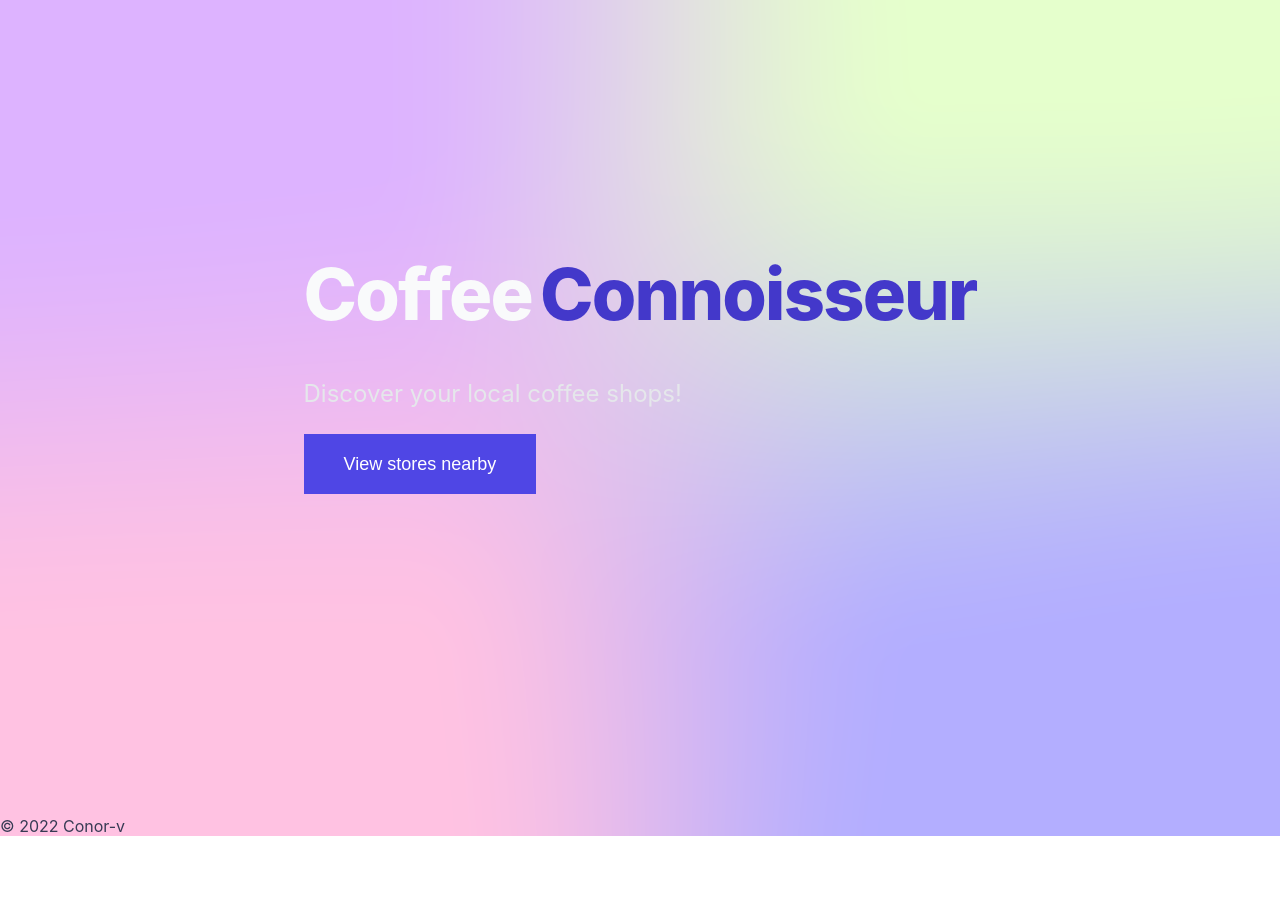
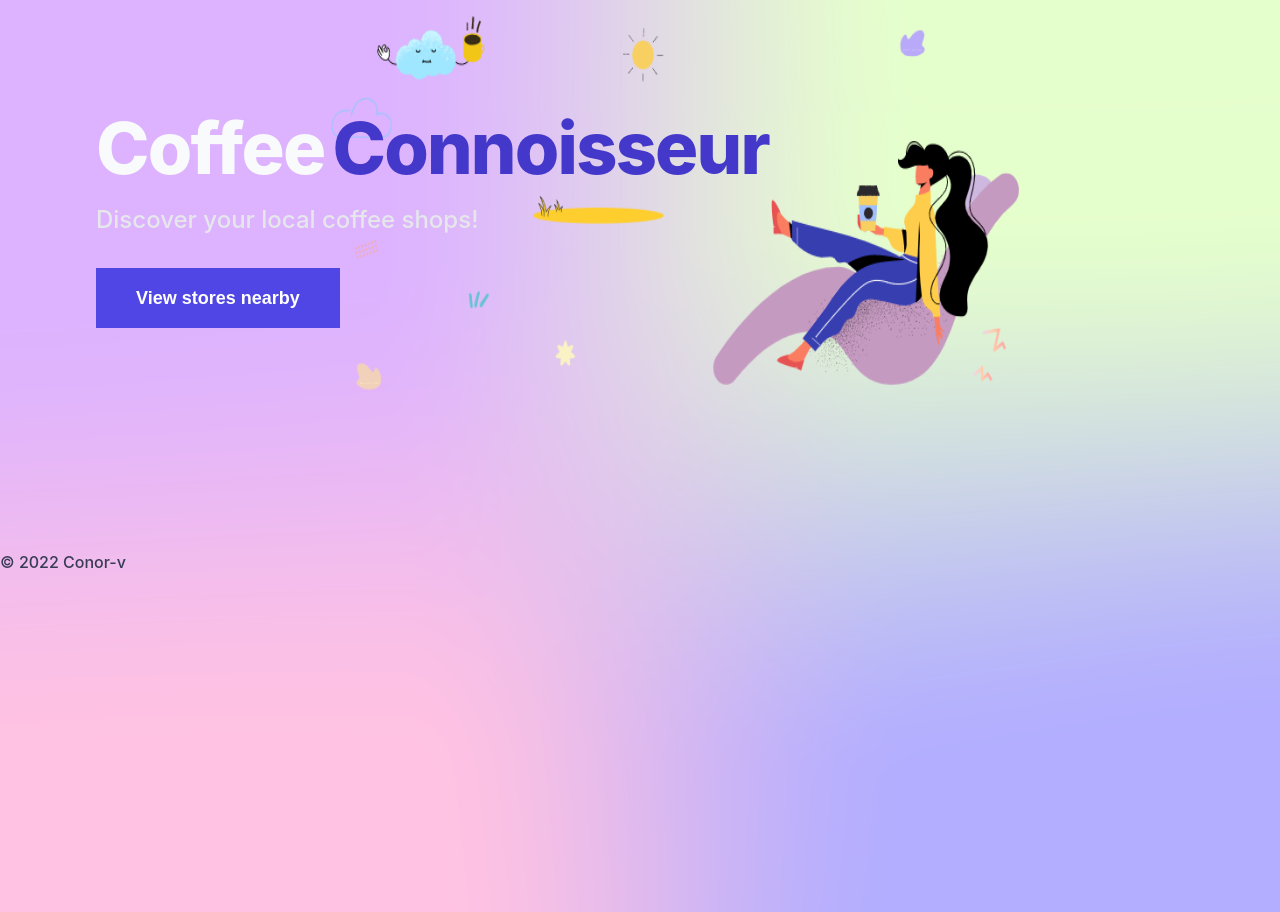
Before and after one commit to conor-v/coffee-connoisseur-ZTM, a Next.js app: page / in a window 1280 px wide. Before the commit the page ends 836 px from the top, so only its background shows below. Built offline with nearby package versions, Linux system fonts and the light colour scheme.

Commit message:
hero img toevoegen

```diff
--- a/components/banner.js
+++ b/components/banner.js
@@ -8,7 +8,9 @@
         <span className={styles.title2}>Connoisseur</span>
       </h1>
       <p className={styles.subTitle}>Discover your local coffee shops!</p>
-      <button className={styles.button} onClick={handleOnclick}>{buttonText}</button>
+      <div className={styles.buttonWrapper}>
+        <button className={styles.button} onClick={handleOnclick}>{buttonText}</button>
+      </div>
     </div>
   )
 }
--- a/components/banner.module.css
+++ b/components/banner.module.css
@@ -1,6 +1,6 @@
 /** By default, this is a mobile breakpoint **/
 .container {
-  margin-bottom: 6rem;
+  margin-bottom: 1rem;
   position: relative;
   z-index: 2;
 }
--- a/pages/index.js
+++ b/pages/index.js
@@ -1,4 +1,5 @@
 import Head from 'next/head'
+import Image from 'next/image';
 import Banner from '../components/banner'
 import styles from '../styles/Home.module.css'
 
@@ -18,6 +19,9 @@
 
       <main className={styles.main}>
         <Banner buttonText="View stores nearby" handleOnclick={handleOnBannerBtnClick}/>
+        <div className={styles.heroImage}>
+          <Image src="/static/hero-image.png" width={700} height={400}/>
+        </div>
       </main>
 
 
--- a/styles/Home.module.css
+++ b/styles/Home.module.css
@@ -1,34 +1,75 @@
 .container {
-  padding: 0 2rem;
+  margin-bottom: 14rem /* 224px */;
 }
 
 .main {
-  min-height: 100vh;
-  padding: 4rem 0;
-  flex: 1;
-  display: flex;
-  flex-direction: column;
-  justify-content: center;
-  align-items: center;
+  margin-top: 2.5rem /* 40px */;
+  margin-left: auto;
+  margin-right: auto;
+  max-width: 72rem /* 1152px */;
+  padding-left: 1rem /* 16px */;
+  padding-right: 1rem /* 16px */;
 }
 
-.title a {
-  color: #0070f3;
-  text-decoration: none;
+.heroImage {
+  position: absolute;
+  top: 0px;
+  z-index: 1;
 }
 
-.title a:hover,
-.title a:focus,
-.title a:active {
-  text-decoration: underline;
+/** Breakpoints:
+  sm: min-width: 640px;
+  md: min-width: 768px;
+  lg: min-width: 1024px;
+  xl: min-width: 1280px;
+  2xl: min-width: 1536px;
+**/
+
+@media (min-width: 640px) {
+  .container {
+    padding-left: 1rem /* 16px */;
+    padding-right: 1rem /* 16px */;
+  }
+
+  .main {
+    margin-top: 3rem /* 48px */;
+    padding-left: 1.5rem /* 24px */;
+    padding-right: 1.5rem /* 24px */;
+  }
 }
 
-.title {
-  margin: 0;
-  line-height: 1.15;
-  font-size: 4rem;
+@media (min-width: 768px) {
+  .container {
+    padding-left: 2.5rem /* 40px */;
+    padding-right: 2.5rem /* 40px */;
+  }
+
+  .main {
+    margin-top: 4rem /* 64px */;
+  }
+
+  .heroImage {
+    right: 20%;
+  }
 }
 
-.title {
-  text-align: center;
+@media (min-width: 1024px) {
+  .container {
+    padding-left: 2.5rem /* 40px */;
+    padding-right: 2.5rem /* 40px */;
+  }
+  .main {
+    margin-top: 5rem /* 80px */;
+    padding-left: 2rem /* 32px */;
+    padding-right: 2rem /* 32px */;
+  }
+  .heroImage {
+    right: 20%;
+  }
 }
+
+@media (min-width: 1280px) {
+  .main {
+    margin-top: 7rem /* 112px */;
+  }
+}
--- a/styles/globals.css
+++ b/styles/globals.css
@@ -22,6 +22,33 @@
   box-sizing: border-box;
 }
 
+p {
+  font-weight: 500;
+}
+
+h1,
+h2,
+h3,
+h4,
+h5,
+h6,
+hr,
+p,
+pre {
+  margin: 0;
+}
+
+button {
+  background-color: transparent;
+  background-image: none;
+  font-weight: 600;
+}
+
+button:focus {
+  outline: 1px dotted;
+  outline: 5px auto -webkit-focus-ring-color;
+}
+
 :root {
   --text-purple: rgba(67, 56, 202, 1);
   --text-purple-dark: rgba(79, 70, 229, 1);
```
Also changed, not shown: pages/[id].js (deleted, +0 -13 lines), pages/courses/nextjs.js (deleted, +0 -9 lines), public/static/hero-image.png (added).
